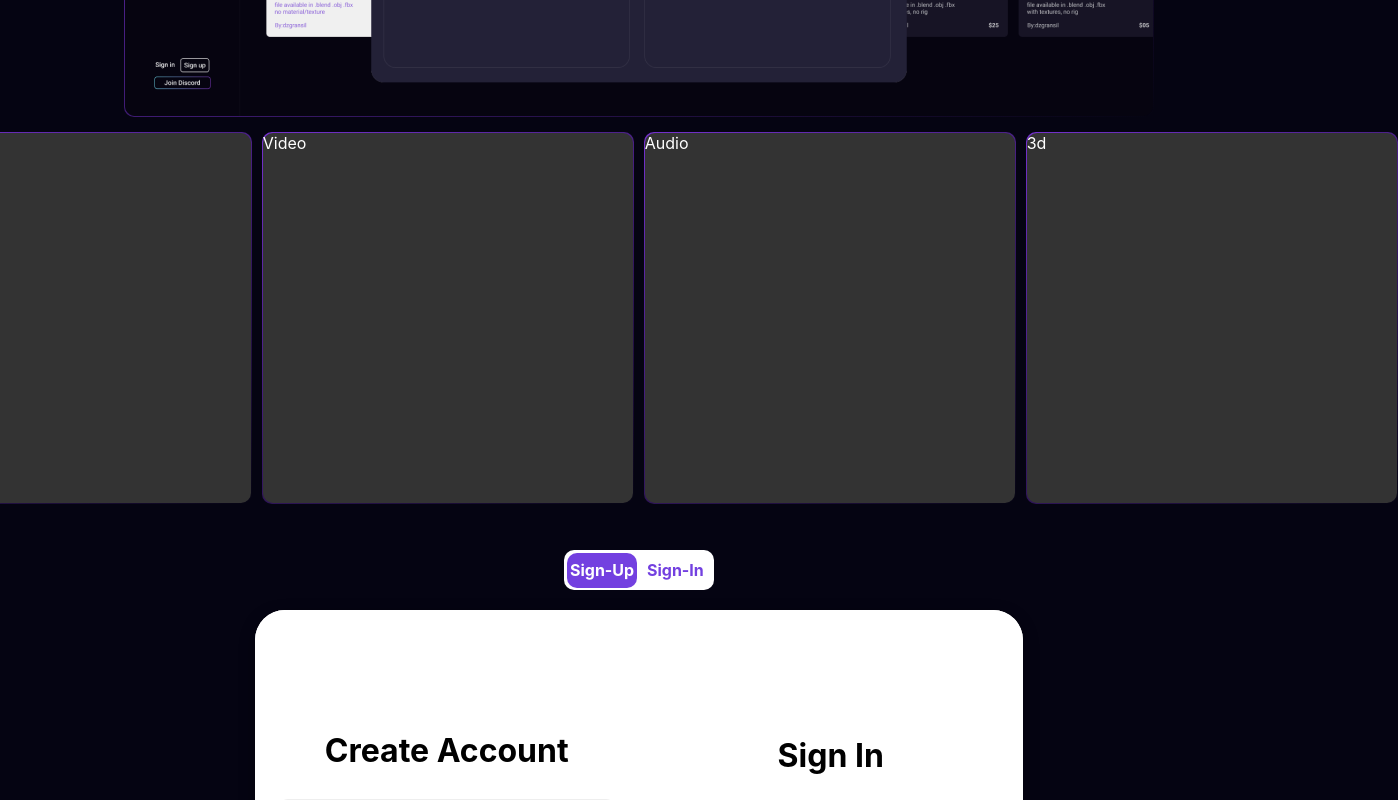
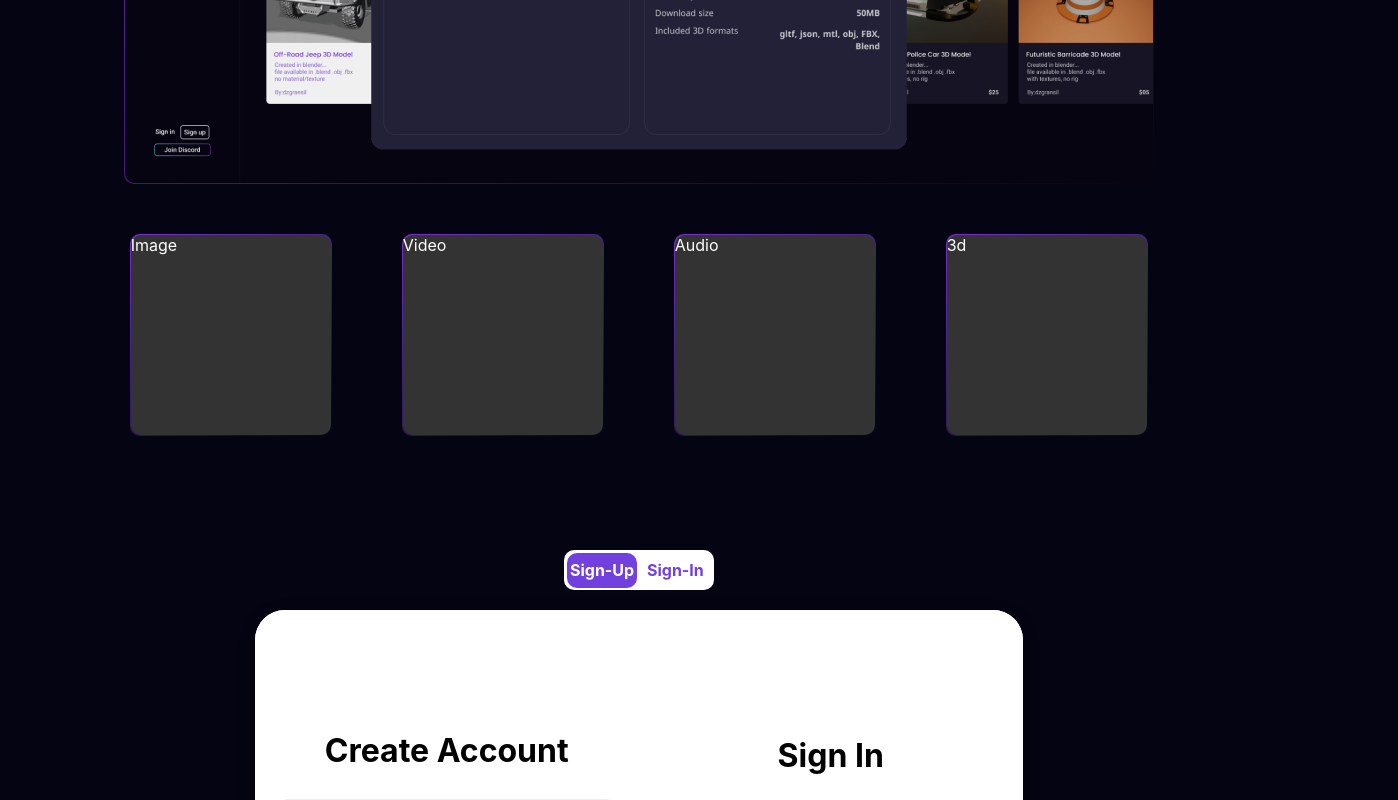
Before and after one commit to shaunpinto22/RENDERZHUB-GWS, a React (Create React App) app: page / in a window 1280 px wide. Shown: the part 1180-1980 px from the top of the page, 1398 px wide, since content can reach past the window. Built offline with nearby package versions, Linux system fonts and the light colour scheme.

Commit message:
#updateByDz

```diff
--- a/src/components/get_started/getstarted.css
+++ b/src/components/get_started/getstarted.css
@@ -101,16 +101,16 @@
 }
 
 .cardMidSection{
-    margin-top: 15px;
+    margin-top: 50px;
     color: white;
     display: flex;
     flex-direction: row;
-    gap: 10px;
+    gap: 70px;
 }
 
 .cardMS{
-    height: 370px;
-    width: 370px;
+    height: 200px;
+    width: 200px;
     background-color: #333;
     border-radius: 10px;
 }
```
